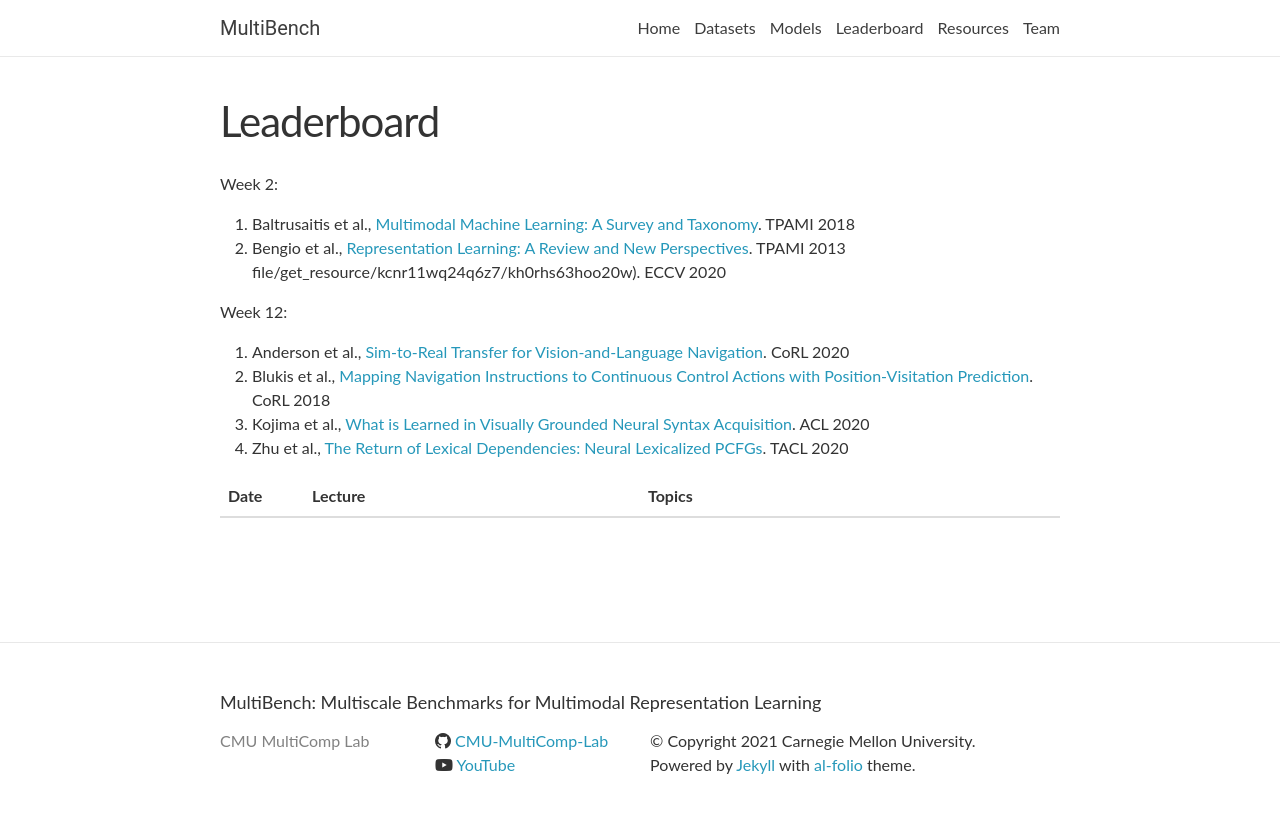
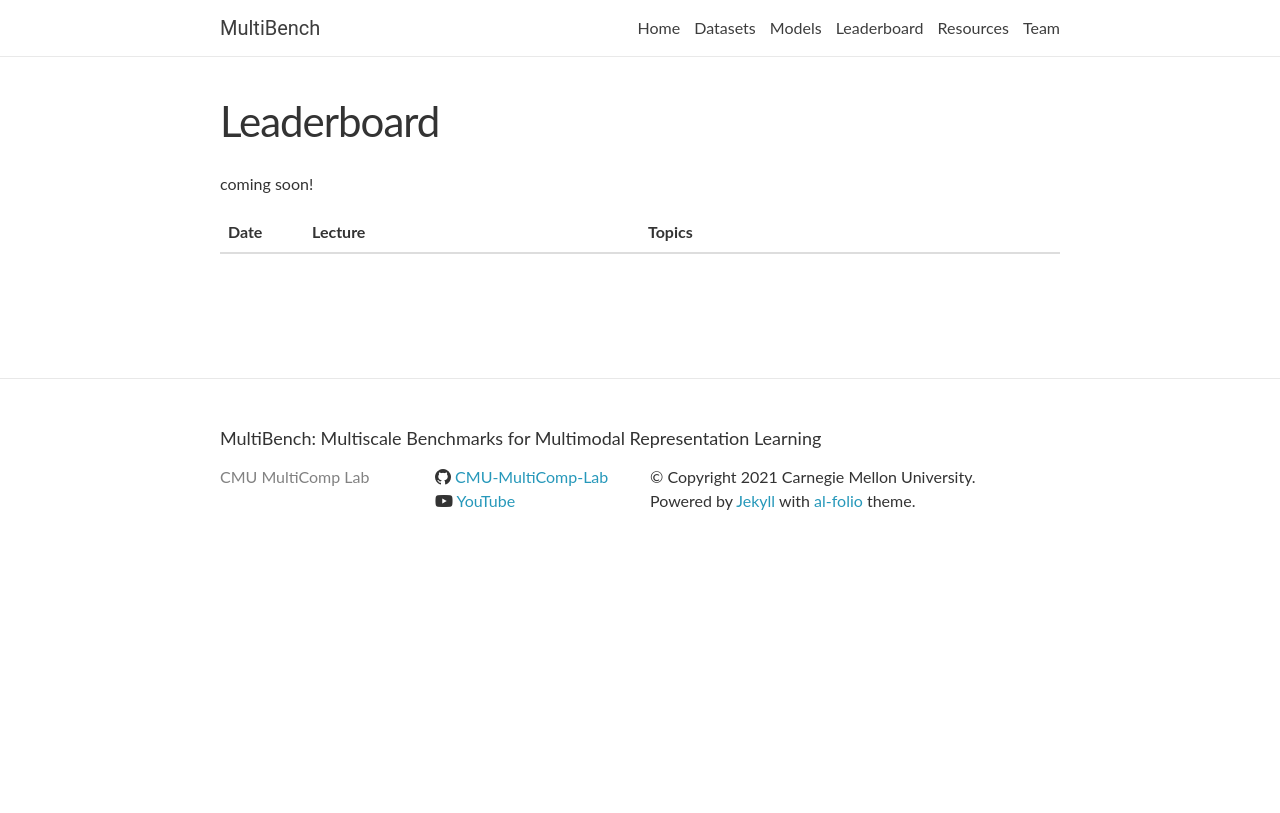
Before and after one commit to CMU-MultiComp-Lab/multibench, a Jekyll site: the page built from _pages/leaderboard.md, in a window 1280 px wide. Shown: the top 813 px of the page. Built offline with Jekyll 4.4.1, drawn with Linux system fonts in a browser that asks for light colours; nearby versions of some CDN libraries; library files that are not in the unit come from our copies; comment, search, counter and statistics services are not loaded.

Commit message:
Update leaderboard.md

```diff
--- a/_pages/leaderboard.md
+++ b/_pages/leaderboard.md
@@ -4,13 +4,4 @@ permalink: /leaderboard/
 title: Leaderboard
 ---
 
-Week 2:
-1. Baltrusaitis et al., [Multimodal Machine Learning: A Survey and Taxonomy](https://piazza.com/class_profile/get_resource/kcnr11wq24q6z7/keln1op3u2j5z1). TPAMI 2018
-2. Bengio et al., [Representation Learning: A Review and New Perspectives](https://piazza.com/class_profile/get_resource/kcnr11wq24q6z7/keln1obkjer5ym). TPAMI 2013
-file/get_resource/kcnr11wq24q6z7/kh0rhs63hoo20w). ECCV 2020
-
-Week 12:
-1. Anderson et al., [Sim-to-Real Transfer for Vision-and-Language Navigation](https://piazza.com/class_profile/get_resource/kcnr11wq24q6z7/khkw1kazr8f4pa). CoRL 2020
-2. Blukis et al., [Mapping Navigation Instructions to Continuous Control Actions with Position-Visitation Prediction](https://piazza.com/class_profile/get_resource/kcnr11wq24q6z7/khkw2deazjf7n3). CoRL 2018
-3. Kojima et al., [What is Learned in Visually Grounded Neural Syntax Acquisition](https://piazza.com/class_profile/get_resource/kcnr11wq24q6z7/khkw3h27w5720a). ACL 2020
-4. Zhu et al., [The Return of Lexical Dependencies: Neural Lexicalized PCFGs](https://piazza.com/class_profile/get_resource/kcnr11wq24q6z7/khkw3zkbfz3323). TACL 2020
+coming soon!
```
